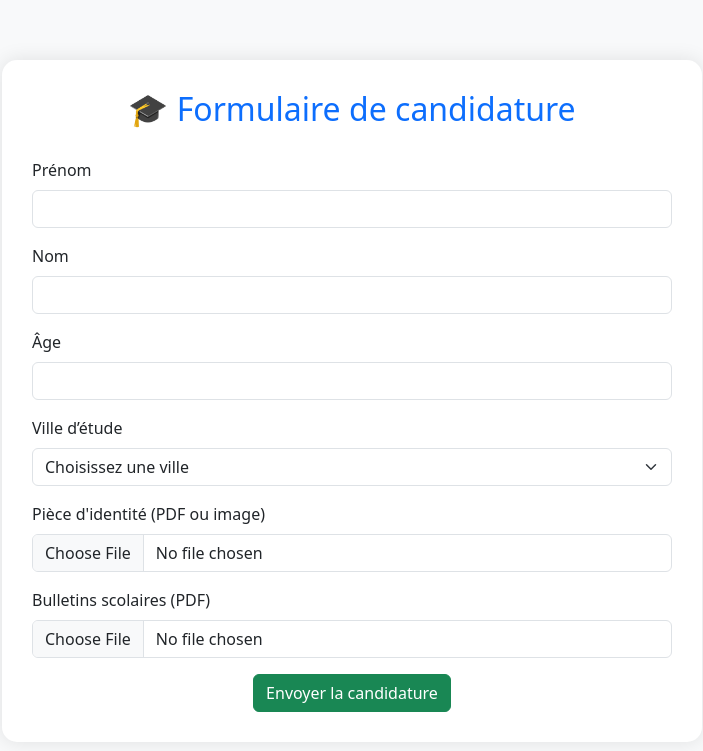
After one commit to Jonathan-MBP/dev-web, a PHP site: page /formulaire.php in a window 1280 px wide. The commit adds this page. Shown: the top 751 px of the page, without its empty margins (288-991 px from the left). Run offline with PHP 8.4, Linux system fonts and the light colour scheme.

Commit message:
Add files via upload

```diff
--- a/Dev-web-main/reco/abidjan.php
+++ b/Dev-web-main/reco/abidjan.php
@@ -107,6 +107,11 @@ session_start();
     </div>
 
     <!-- Bouton retour -->
+
+    <div class="text-center mb-5">
+        <a href="formulaire.php" class="btn btn-primary btn-lg">Postuler</a>
+    </div>
+
     <div class="text-center">
         <a href="accueil.php" class="btn btn-outline-primary btn-lg">⬅ Retour à l'accueil</a>
     </div>
--- /dev/null
+++ b/Dev-web-main/reco/formulaire.php
@@ -0,0 +1,83 @@
+<!-- formulaire.php -->
+<!DOCTYPE html>
+<html lang="fr">
+<head>
+    <meta charset="UTF-8">
+    <title>Formulaire de candidature</title>
+    <link href="https://cdn.jsdelivr.net/npm/bootstrap@5.3.2/dist/css/bootstrap.min.css" rel="stylesheet">
+    <style>
+        body {
+            background-color: #f8f9fa;
+        }
+        .container {
+            max-width: 700px;
+            margin-top: 60px;
+            padding: 30px;
+            background-color: white;
+            border-radius: 15px;
+            box-shadow: 0 0 20px rgba(0,0,0,0.1);
+        }
+        h2 {
+            margin-bottom: 30px;
+        }
+    </style>
+</head>
+<body>
+
+<div class="container">
+    <h2 class="text-center text-primary">🎓 Formulaire de candidature</h2>
+    <form action="traitement_formulaire.php" method="post" enctype="multipart/form-data">
+        <!-- Prénom -->
+        <div class="mb-3">
+            <label for="prenom" class="form-label">Prénom</label>
+            <input type="text" name="prenom" id="prenom" class="form-control" required>
+        </div>
+
+        <!-- Nom -->
+        <div class="mb-3">
+            <label for="nom" class="form-label">Nom</label>
+            <input type="text" name="nom" id="nom" class="form-control" required>
+        </div>
+
+        <!-- Âge -->
+        <div class="mb-3">
+            <label for="age" class="form-label">Âge</label>
+            <input type="number" name="age" id="age" class="form-control" required>
+        </div>
+
+        <!-- Ville d'étude -->
+        <div class="mb-3">
+            <label for="ville" class="form-label">Ville d’étude</label>
+            <select name="ville" id="ville" class="form-select" required>
+                <option value="">Choisissez une ville</option>
+                <option value="Abidjan">Abidjan</option>
+                <option value="Barcelone">Barcelone</option>
+                <option value="Genève">Genève</option>
+                <option value="Lausanne">Lausanne</option>
+                <option value="Londres">Londres</option>
+                <option value="Monaco">Monaco</option>
+                <option value="Munich">Munich</option>
+            </select>
+        </div>
+
+        <!-- Pièce d'identité -->
+        <div class="mb-3">
+            <label for="piece_identite" class="form-label">Pièce d'identité (PDF ou image)</label>
+            <input type="file" name="piece_identite" id="piece_identite" class="form-control" accept=".pdf,.jpg,.jpeg,.png" required>
+        </div>
+
+        <!-- Bulletins scolaires -->
+        <div class="mb-3">
+            <label for="bulletin" class="form-label">Bulletins scolaires (PDF)</label>
+            <input type="file" name="bulletin" id="bulletin" class="form-control" accept=".pdf" required>
+        </div>
+
+        <!-- Bouton envoyer -->
+        <div class="text-center">
+            <button type="submit" class="btn btn-success">Envoyer la candidature</button>
+        </div>
+    </form>
+</div>
+
+</body>
+</html>
--- a/Dev-web-main/reco/lausanne.php
+++ b/Dev-web-main/reco/lausanne.php
@@ -97,8 +97,12 @@ session_start();
             </div>
         </div>
 
+        <div class="text-center mb-5">
+            <a href="formulaire.php" class="btn btn-primary btn-lg">Postuler</a>
+        </div>
+
         <div class="text-center">
-            <a href="accueil.php" class="btn btn-outline-primary btn-lg">⬅ Retour à l'accueil</a>
+            <a href="destinations.php" class="btn btn-outline-primary btn-lg">⬅ Retour à l'accueil</a>
         </div>
     </div>
 
--- a/Dev-web-main/reco/monaco.php
+++ b/Dev-web-main/reco/monaco.php
@@ -95,8 +95,12 @@
       </div>
     </div>
 
+    <div class="text-center mb-5">
+        <a href="formulaire.php" class="btn btn-primary btn-lg">Postuler</a>
+    </div>
+
     <div class="text-center">
-      <a href="accueil.php" class="btn btn-outline-primary btn-lg">⬅ Retour à l'accueil</a>
+      <a href="destinations.php" class="btn btn-outline-primary btn-lg">⬅ Retour à l'accueil</a>
     </div>
   </main>
 
--- a/Dev-web-main/reco/munich.php
+++ b/Dev-web-main/reco/munich.php
@@ -97,8 +97,12 @@ session_start();
             </div>
         </div>
 
+        <div class="text-center mb-5">
+            <a href="formulaire.php" class="btn btn-primary btn-lg">Postuler</a>
+        </div>
+
         <div class="text-center">
-            <a href="accueil.php" class="btn btn-outline-primary btn-lg">⬅ Retour à l'accueil</a>
+            <a href="destinations.php" class="btn btn-outline-primary btn-lg">⬅ Retour à l'accueil</a>
         </div>
     </div>
 
```
Also changed, not shown: Dev-web-main/reco/barcelone.php (+10 -4 lines), Dev-web-main/reco/geneve.php (+6 -1 lines), Dev-web-main/reco/londre.php (+6 -1 lines).
